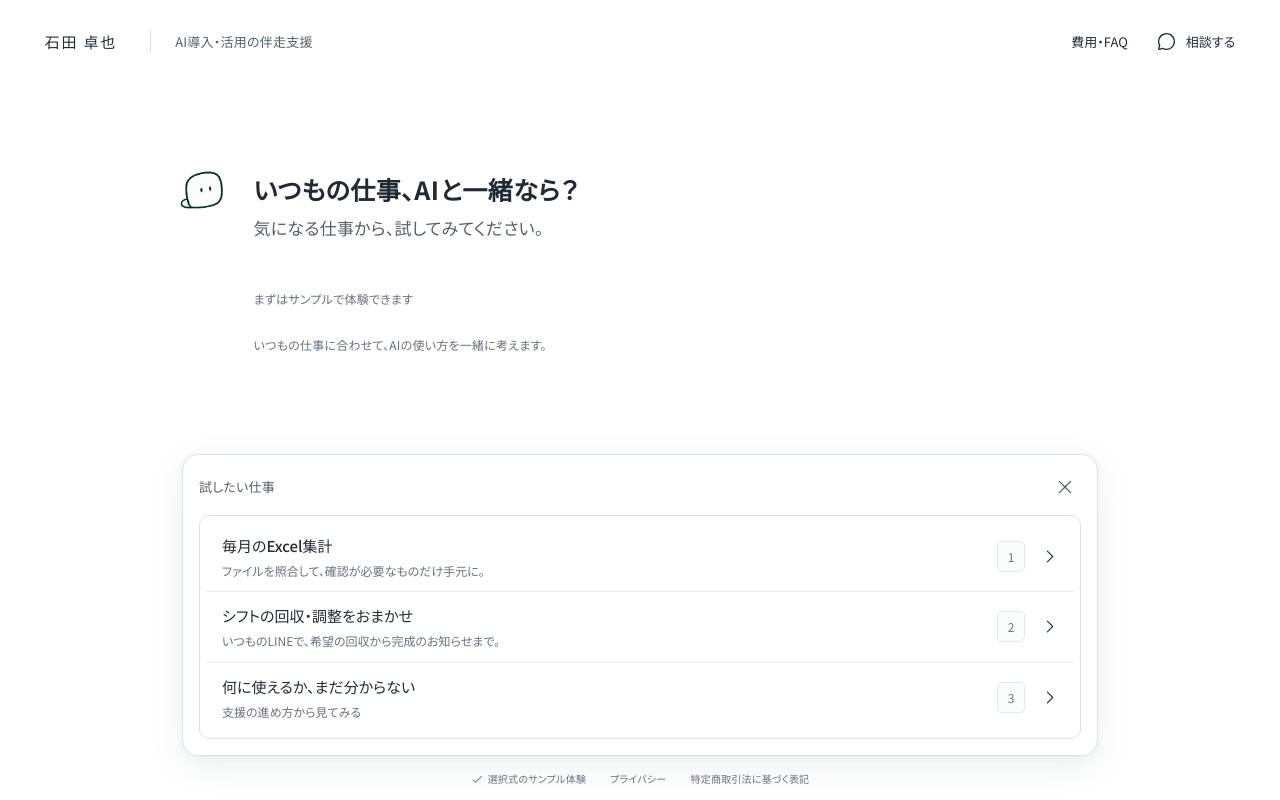
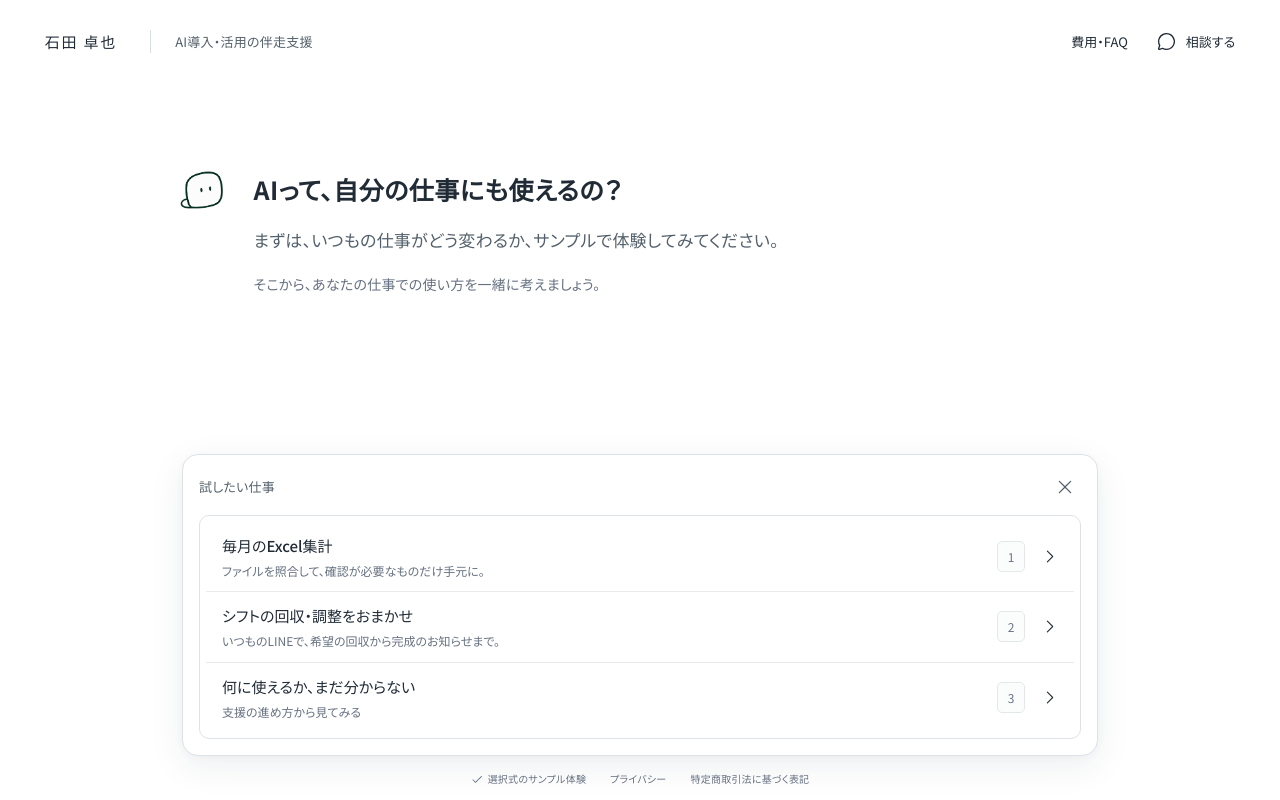
Before and after one commit to axhiz-dev/ishida-takuya, a Next.js app: page /business in a window 1280 px wide. Built offline with nearby package versions, Linux system fonts and the light colour scheme.

Commit message:
Improve business welcome copy, typing intro, and conversation spacing

```diff
--- a/src/components/business/chat/BusinessChat.tsx
+++ b/src/components/business/chat/BusinessChat.tsx
@@ -3,6 +3,7 @@
 import { createContext, useContext, useEffect, useId, useRef, useState } from "react";
 import { createPortal } from "react-dom";
 import ChatTurn, { Guide, ResponseReadyContext } from "./ChatTurn";
+import WelcomeIntro from "./WelcomeIntro";
 import Link from "next/link";
 import {
   ArrowLeft,
@@ -93,7 +94,6 @@ export default function BusinessChat() {
   const [question, setQuestion] = useState<number | null>(null);
   const [menu, setMenu] = useState(false);
   const [search, setSearch] = useState("");
-  const [welcomed, setWelcomed] = useState(false);
   const [contactStarted, setContactStarted] = useState(false);
   const [contactContext, setContactContext] = useState({
     topic: "",
@@ -107,15 +107,9 @@ export default function BusinessChat() {
     if (activeChoice && dismissedChoice === activeChoice) launcher.current?.focus();
   }, [activeChoice, dismissedChoice]);
   useEffect(() => {
-    const timer = setTimeout(() => setWelcomed(true), 550);
-    return () => clearTimeout(timer);
-  }, []);
-  useEffect(() => {
-    if (welcomed) {
     if (view !== "experience" || !experience) main.current?.scrollTo({ top: 0 });
     main.current?.focus({ preventScroll: true });
-    }
-  }, [view, step, experience, question, welcomed]);
+  }, [view, step, experience, question]);
   useEffect(() => {
     if (!menu) return;
     searchInput.current?.focus();
@@ -217,7 +211,7 @@ export default function BusinessChat() {
         className={s.main}
       >
         <div className={s.conversation}>
-          {(view !== "experience" || experience || !welcomed) && (
+          {(view !== "experience" || experience) && (
             <h1 className={s.srOnly}>AI導入・活用の伴走支援</h1>
           )}
           {view !== "experience" && experience && (
@@ -235,20 +229,8 @@ export default function BusinessChat() {
           )}
           {view === "experience" && !experience && (
             <div className={s.welcome}>
-              {!welcomed ? (
-                <Guide>
-                  <p className={s.typing} role="status">
-                    入力中<span>…</span>
-                  </p>
-                </Guide>
-              ) : (
-                <>
-                  <Guide title>いつもの仕事、AIと一緒なら？</Guide>
+              <WelcomeIntro />
               <div className={s.indent}>
-                    <p className={s.welcomeLead}>
-                      気になる仕事から、試してみてください。
-                    </p>
-                    <p className={s.caption}>まずはサンプルで体験できます</p>
                 <Choices
                   label="試したい仕事"
                   items={[
@@ -271,12 +253,7 @@ export default function BusinessChat() {
                     },
                   ]}
                 />
-                    <p className={s.welcomeNote}>
-                      いつもの仕事に合わせて、AIの使い方を一緒に考えます。
-                    </p>
               </div>
-                </>
-              )}
             </div>
           )}
           {view === "experience" && experience && (
--- /dev/null
+++ b/src/components/business/chat/WelcomeIntro.tsx
@@ -0,0 +1,67 @@
+"use client";
+
+import { useEffect, useState } from "react";
+import { Guide } from "./ChatTurn";
+import s from "./chat.module.css";
+
+const lines = [
+  "AIって、自分の仕事にも使えるの？",
+  "まずは、いつもの仕事がどう変わるか、サンプルで体験してみてください。",
+  "そこから、あなたの仕事での使い方を一緒に考えましょう。",
+] as const;
+const total = lines.join("").length;
+const seenKey = "business-welcome-seen-v1";
+
+// The hidden remainder reserves the final line wrapping throughout the animation.
+function Reveal({ text, length, active }: { text: string; length: number; active: boolean }) {
+  return <>
+    <span className={s.srOnly}>{text}</span>
+    <span aria-hidden="true" className={s.welcomeLine}>
+      <span className={active ? s.welcomeCursor : undefined}>{text.slice(0, length)}</span>
+      <span className={s.unrevealed}>{text.slice(length)}</span>
+    </span>
+  </>;
+}
+
+export default function WelcomeIntro() {
+  const [length, setLength] = useState(0);
+  useEffect(() => {
+    const media = window.matchMedia("(prefers-reduced-motion: reduce)");
+    let timer: ReturnType<typeof setTimeout>;
+    let count = 0;
+    const finish = () => {
+      clearTimeout(timer);
+      setLength(total);
+      try { sessionStorage.setItem(seenKey, "true"); } catch { /* Storage is optional. */ }
+    };
+    let seen = false;
+    try { seen = sessionStorage.getItem(seenKey) === "true"; } catch { /* Storage is optional. */ }
+    if (media.matches || seen) { finish(); return; }
+    const tick = () => {
+      count++;
+      setLength(count);
+      if (count >= total) { finish(); return; }
+      const endOfLine = count === lines[0].length || count === lines[0].length + lines[1].length;
+      timer = setTimeout(tick, endOfLine ? 260 : 35);
+    };
+    const changed = () => { if (media.matches) finish(); };
+    media.addEventListener("change", changed);
+    timer = setTimeout(tick, 300);
+    return () => { clearTimeout(timer); media.removeEventListener("change", changed); };
+  }, []);
+
+  let offset = 0;
+  const content = lines.map((text) => {
+    const visible = Math.max(0, Math.min(text.length, length - offset));
+    const active = length >= offset && length < offset + text.length;
+    offset += text.length;
+    return <Reveal key={text} text={text} length={visible} active={active} />;
+  });
+  return <div className={s.welcomeIntro} data-welcome-phase={length === total ? "ready" : "streaming"}>
+    <Guide title>{content[0]}</Guide>
+    <div className={s.indent}>
+      <p className={s.welcomeLead}>{content[1]}</p>
+      <p className={s.welcomeFollowup}>{content[2]}</p>
+    </div>
+  </div>;
+}
--- a/src/components/business/chat/chat.module.css
+++ b/src/components/business/chat/chat.module.css
@@ -117,7 +117,7 @@
 }
 .welcomeLead {
   font-size: 17px;
-  margin: -12px 0 44px;
+  margin: 0 0 16px;
   color: #53606b;
 }
 .caption {
@@ -125,11 +125,15 @@
   color: var(--chat-muted);
   margin: 0 0 12px;
 }
-.welcomeNote {
-  font-size: 12px;
+.welcomeFollowup {
+  font-size: 14px;
   color: var(--chat-muted);
-  margin-top: 25px;
+  margin: 0;
 }
+.welcomeLine { position: relative; }
+.unrevealed { visibility: hidden; }
+.welcomeCursor { position: relative; }
+.welcomeCursor::after { content: ""; position: absolute; left: 100%; bottom: 0.1em; width: 2px; height: 1em; background: #376451; animation: pulse 700ms infinite; }
 .choices {
   border: 1px solid #dce2e6;
   border-radius: 12px;
@@ -774,8 +778,8 @@
     font-size: 13px;
     margin: 0 0 28px;
   }
-  .welcomeNote {
-    font-size: 11px;
+  .welcomeFollowup {
+    font-size: 12px;
   }
   .choices {
     padding: 3px;
@@ -1075,3 +1079,15 @@
 }
 
 .botResponse [data-stream-cursor]::after { content: "▍"; color: #376451; animation: pulse 700ms infinite; }
+
+/* Keep speaker separation even in the compact desktop layout above. */
+.turn { display: flow-root; }
+.turn > .userMessage { margin: 0 0 52px; }
+.turn + .turn { margin-top: 56px; }
+.turn > .botResponse > .guide:first-child,
+.turn > .turnStatus > .guide:first-child { margin-top: 0; }
+@media (max-width: 680px) {
+  .turn > .userMessage { margin-bottom: 36px; }
+  .turn + .turn { margin-top: 40px; }
+  .welcomeLead { margin-bottom: 16px; }
+}
```
Also changed, not shown: 3 other files (tests, documents, lock files or other folders). Lines whose indentation alone changed are shown as unchanged.
